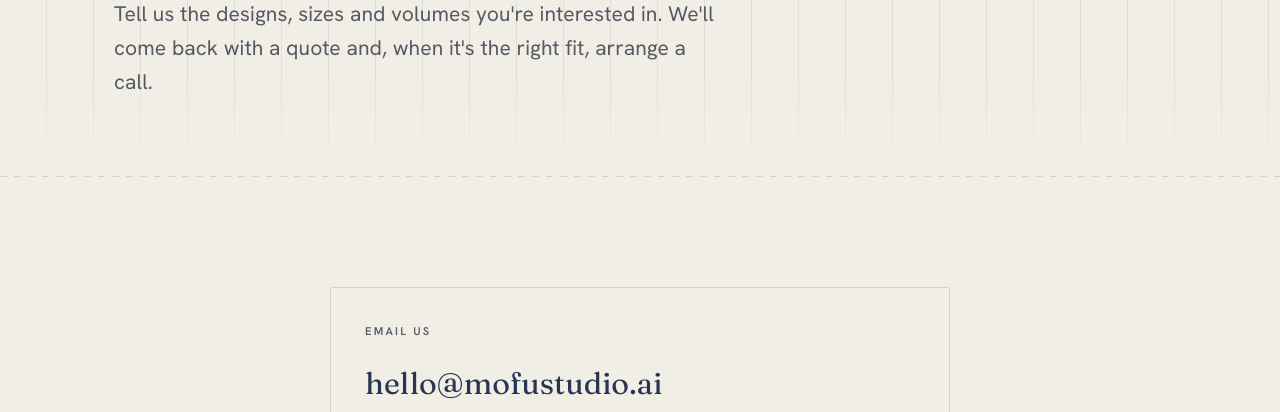
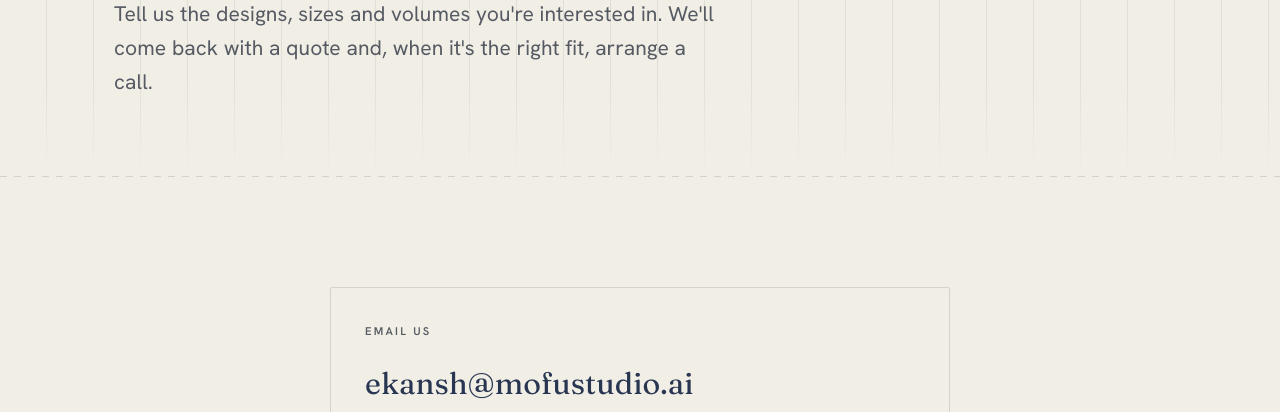
Before and after one commit to mofustudio/mofustuio-site, a plain HTML site: page contact.html in a window 1280 px wide. Shown: the part 367-779 px from the top of the page. Drawn offline with Linux system fonts and the light colour scheme.

Commit message:
Update contact.html

```diff
--- a/contact.html
+++ b/contact.html
@@ -309,7 +309,7 @@ p{ margin:0 0 1.1rem; max-width:62ch; }
     <div class="contact-single reveal">
       <div class="contact-card">
         <p class="label">Email us</p>
-        <p class="big"><a href="mailto:hello@mofustudio.ai">hello@mofustudio.ai</a></p>
+        <p class="big"><a href="mailto:ekansh@mofustudio.ai">ekansh@mofustudio.ai</a></p>
         <p class="big" style="margin-top:.4rem;"><a href="mailto:sanchit@mofustudio.ai">sanchit@mofustudio.ai</a></p>
         <div class="contact-row">
           <div>
```
